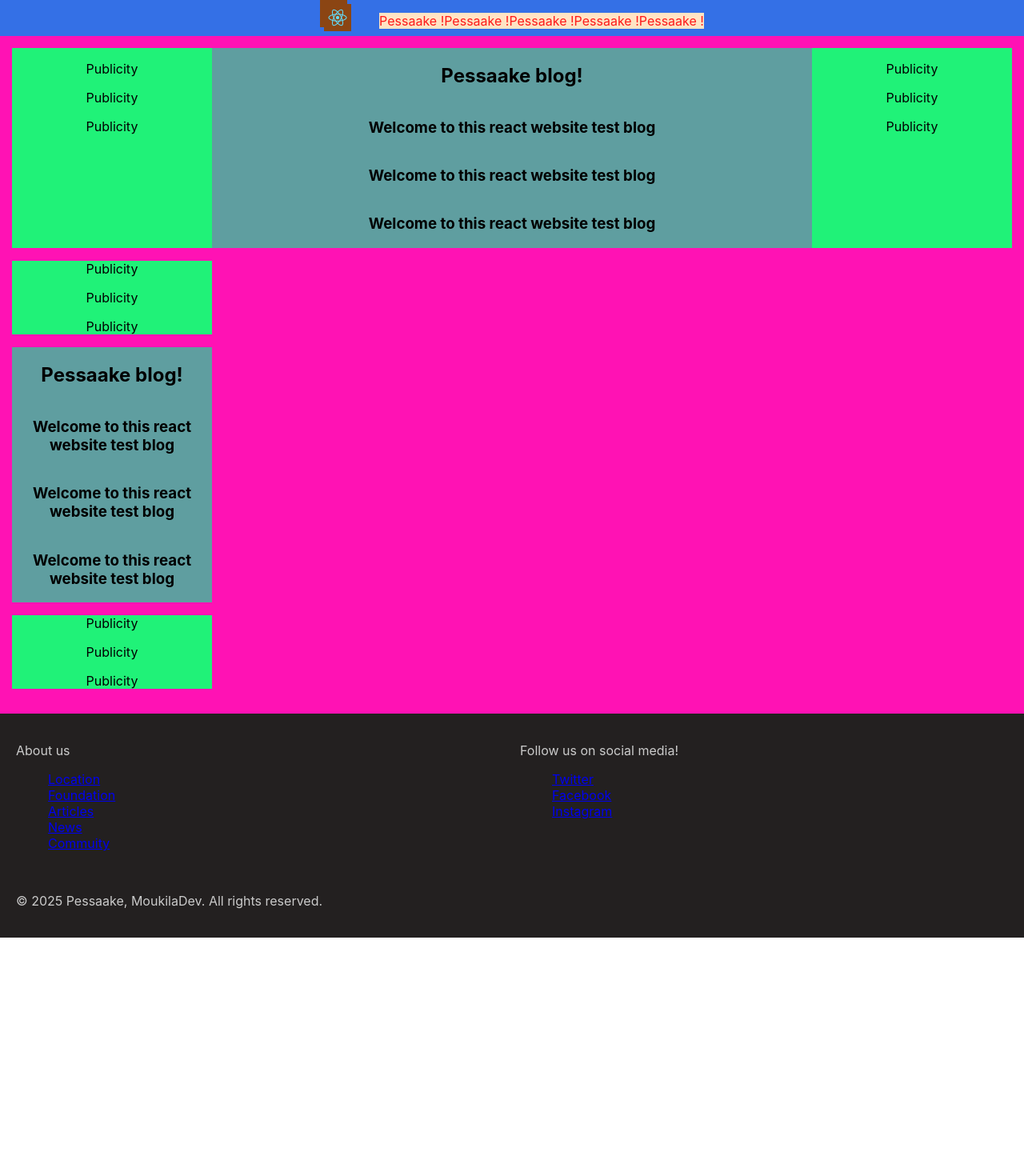
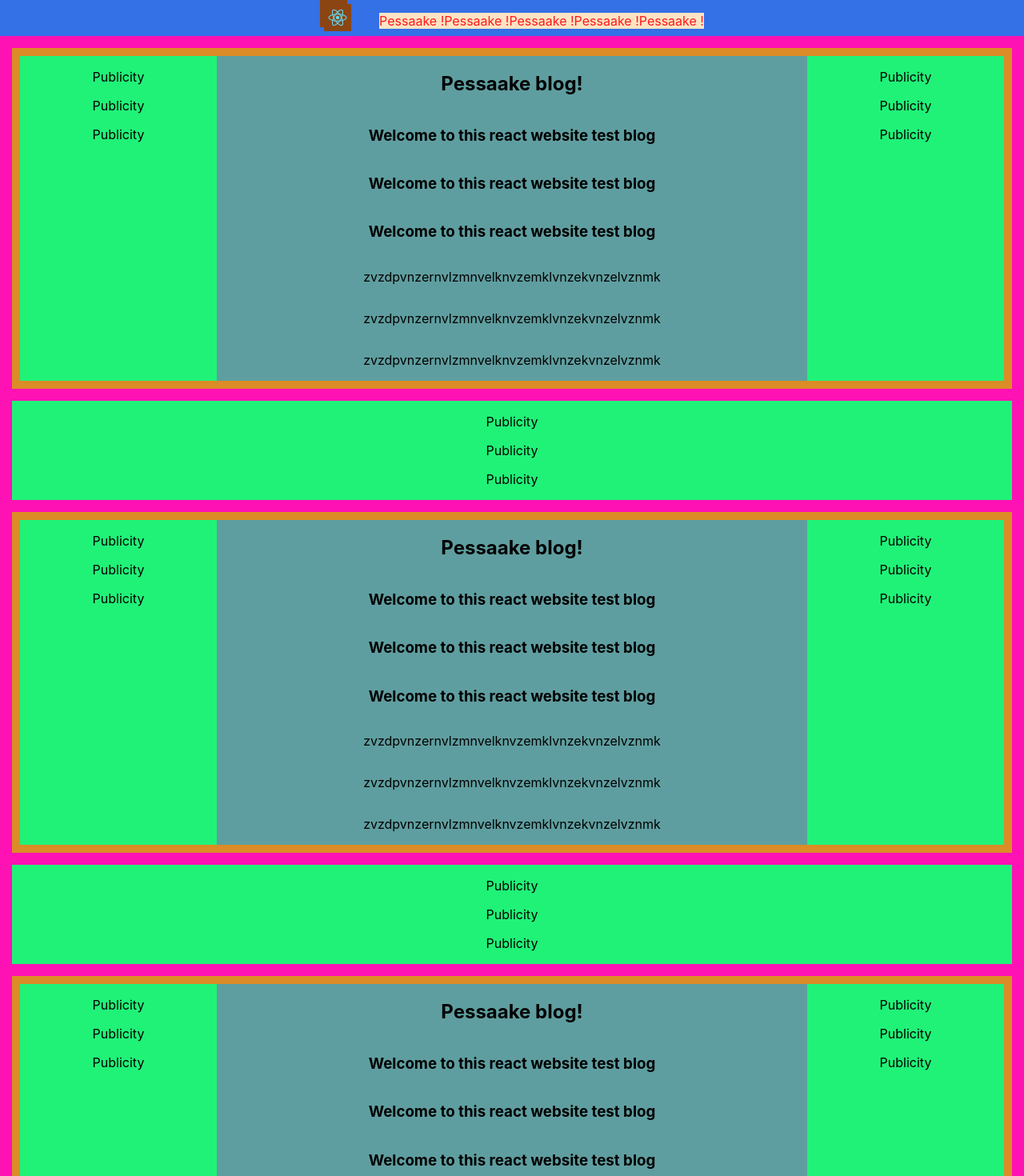
Before and after one commit to MoukilaDev/pussaake-blog, a React (Create React App) app: page / in a window 1280 px wide. Shown: the top 1470 px of the page at 80% size. Before the commit the page ends 1172 px from the top, so only its background shows below. Built offline with nearby package versions, Linux system fonts and the light colour scheme.

Commit message:
contentBox updated and blog skeleton finished

```diff
--- a/src/App.css
+++ b/src/App.css
@@ -61,11 +61,18 @@
 
 .App-Main {
   display: grid;
-  grid-template-columns: 1fr 3fr 1fr;
-  justify-content: center;
+  grid-template-rows:auto;
   background-color: rgb(255, 18, 180);
   text-align: center;
   padding : 15px;
+  gap: 15px;
+}
+
+.App-ContentBox{
+  display: grid;
+  grid-template-columns: 1fr 3fr 1fr;
+  padding: 10px;
+  background-color:rgb(219, 140, 38);
 }
 
 .App-content {
--- a/src/components/ContentBox.jsx
+++ b/src/components/ContentBox.jsx
@@ -3,13 +3,17 @@ import React from 'react';
 
 const ContentBox = ()=> {
     return(
-        <div>
+        <div class="App-ContentBox">
             <AdBanner/>
             <div className="App-content">
                 <h2>Pessaake blog!</h2>
                 <h3>Welcome to this react website test blog</h3>
                 <h3>Welcome to this react website test blog</h3>
                 <h3>Welcome to this react website test blog</h3>
+
+                <p>zvzdpvnzernvlzmnvelknvzemklvnzekvnzelvznmk</p>
+                <p>zvzdpvnzernvlzmnvelknvzemklvnzekvnzelvznmk</p>
+                <p>zvzdpvnzernvlzmnvelknvzemklvnzekvnzelvznmk</p>
             </div>
             <AdBanner/>
         </div>
--- a/src/pages/Main.jsx
+++ b/src/pages/Main.jsx
@@ -1,20 +1,19 @@
+
+import ContentBox from '../components/ContentBox';
 import AdBanner from '../components/AdBanner';
-import ContentBox from '../components/ContentBox';
 import React from 'react';
 
 const Main = ()=>{
     return(
         <div className="App-Main">
-            <AdBanner/>
-            <div className="App-content">
-                <h2>Pessaake blog!</h2>
-                <h3>Welcome to this react website test blog</h3>
-                <h3>Welcome to this react website test blog</h3>
-                <h3>Welcome to this react website test blog</h3>
-            </div>
+            <ContentBox/>
             <AdBanner/>
             <ContentBox/>
-
+            <AdBanner/>
+            <ContentBox/>
+            <AdBanner/>
+            <ContentBox/>
+            <AdBanner/>
         </div>
 
     );
```
Lines whose indentation alone changed are shown as unchanged.
